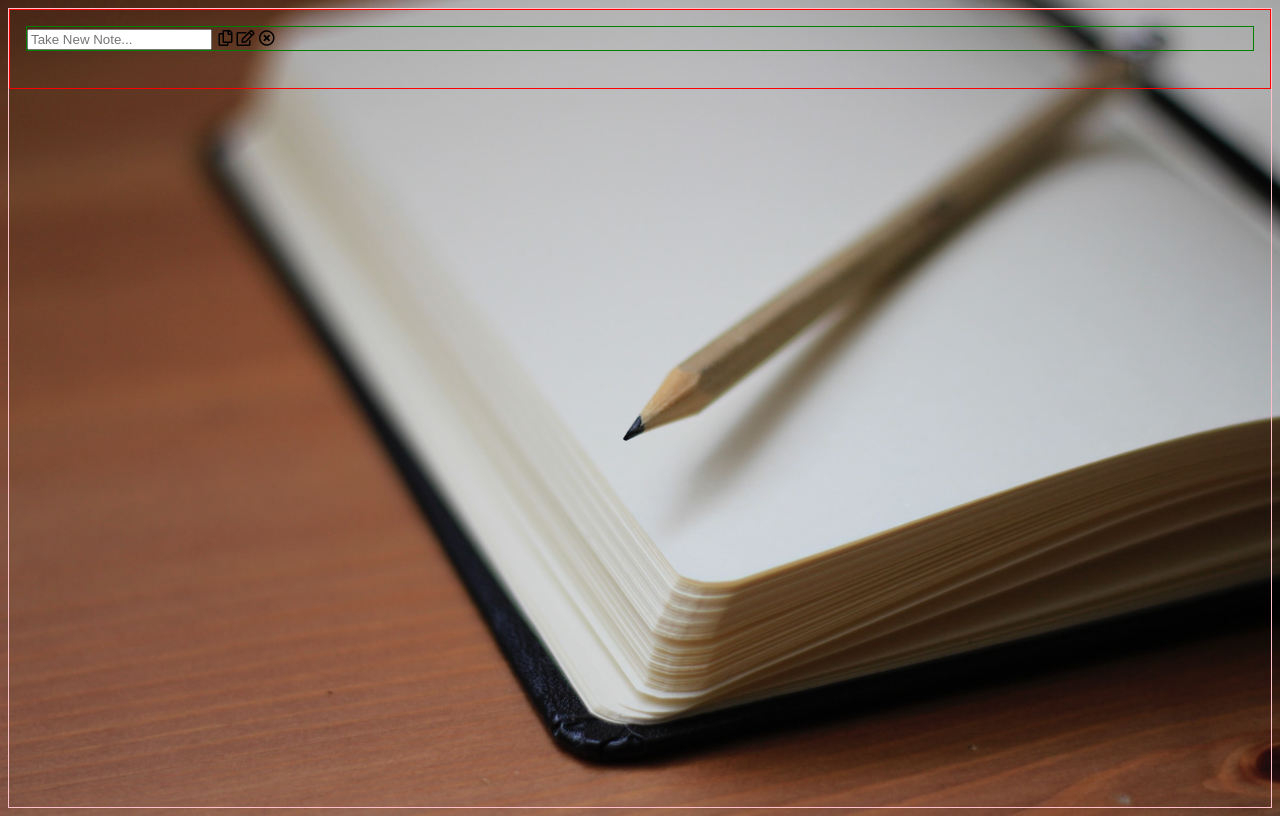
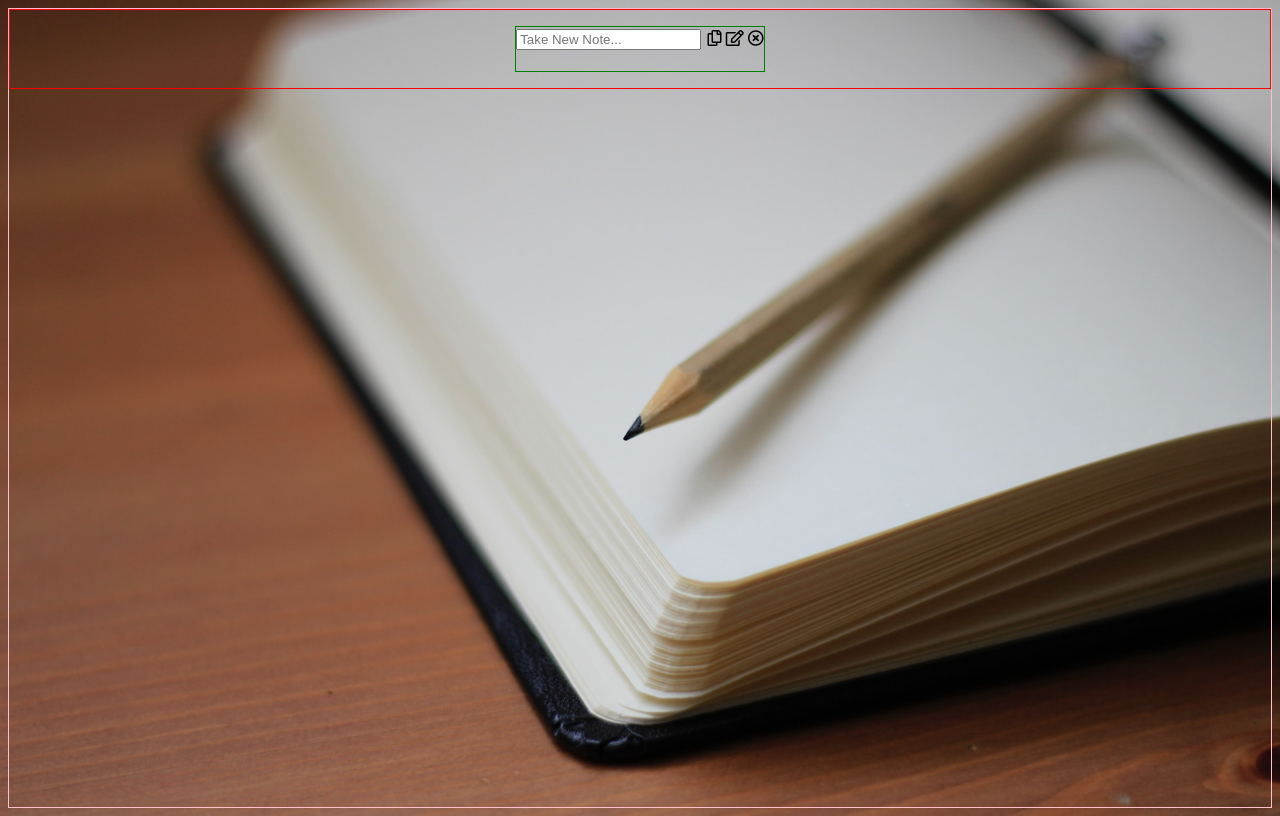
Before and after one commit to decameronn/noteX, a website: page app/pug/index.pug in a window 1280 px wide. Drawn offline with nearby package versions, Linux system fonts and the light colour scheme; files that its build step writes are made by us from their sources.

Commit message:
last minute fix with justify-content

```diff
--- a/app/sass/style.sass
+++ b/app/sass/style.sass
@@ -17,6 +17,9 @@ body
   border: 1px solid pink
 
 .take-note-container
+  display: flex
+  justify-content: center
+  align-self: auto
   height: 10vh
   width: 100vw
   border: 1px solid red
```
